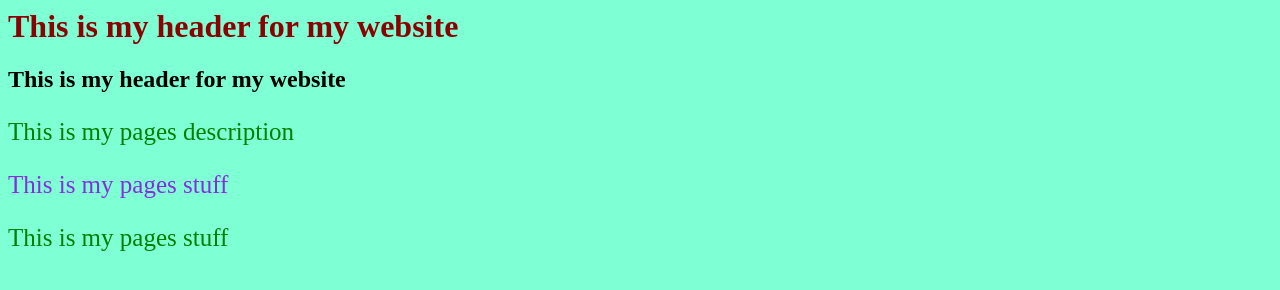
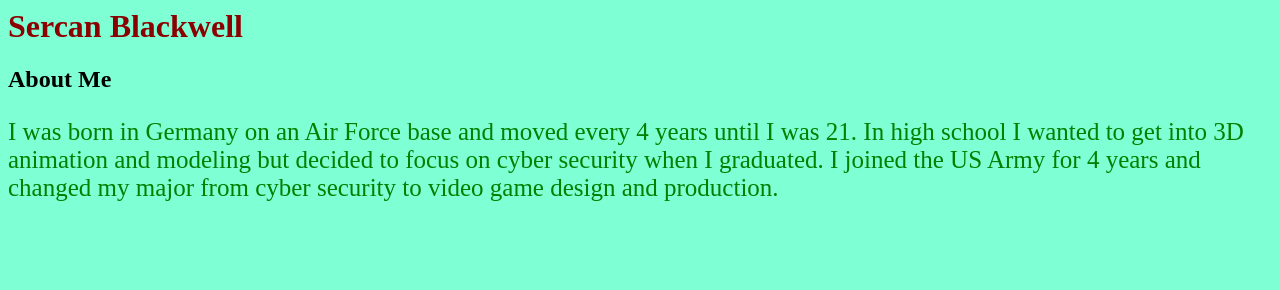
Before and after one commit to SerBlack97/homework1, a plain HTML site: page index.html in a window 1280 px wide. Drawn offline with Linux system fonts and the light colour scheme.

Commit message:
Homework update

```diff
--- a/index.html
+++ b/index.html
@@ -1,13 +1,13 @@
 <html lang="en">
     <head>
-        <title>This is my first website</title>
+        <title>Sercan Blackwell Website</title>
         <link rel="stylesheet" href="style.css">
     </head>
     <body>
-        <h1 style="color: darkred;">This is my header for my website</h1>
-        <h2>This is my header for my website</h2>
-        <p>This is my pages description</p>
-        <p id="special">This is my pages stuff</p>
-        <p id="not">This is my pages stuff</p>
+        <h1 style="color: darkred;">Sercan Blackwell</h1>
+        <h2>About Me</h2>
+        <p>I was born in Germany on an Air Force base and moved every 4 years until I was 21. In high school I wanted to get into 3D animation and modeling but decided to focus on cyber security when I graduated. I joined the US Army for 4 years and changed my major from cyber security to video game design and production.</p>
+        <!-- <p id="special">This is my pages stuff</p> -->
+        <!-- <p id="not">This is my pages stuff</p> -->
     </body>
 </html>
```
